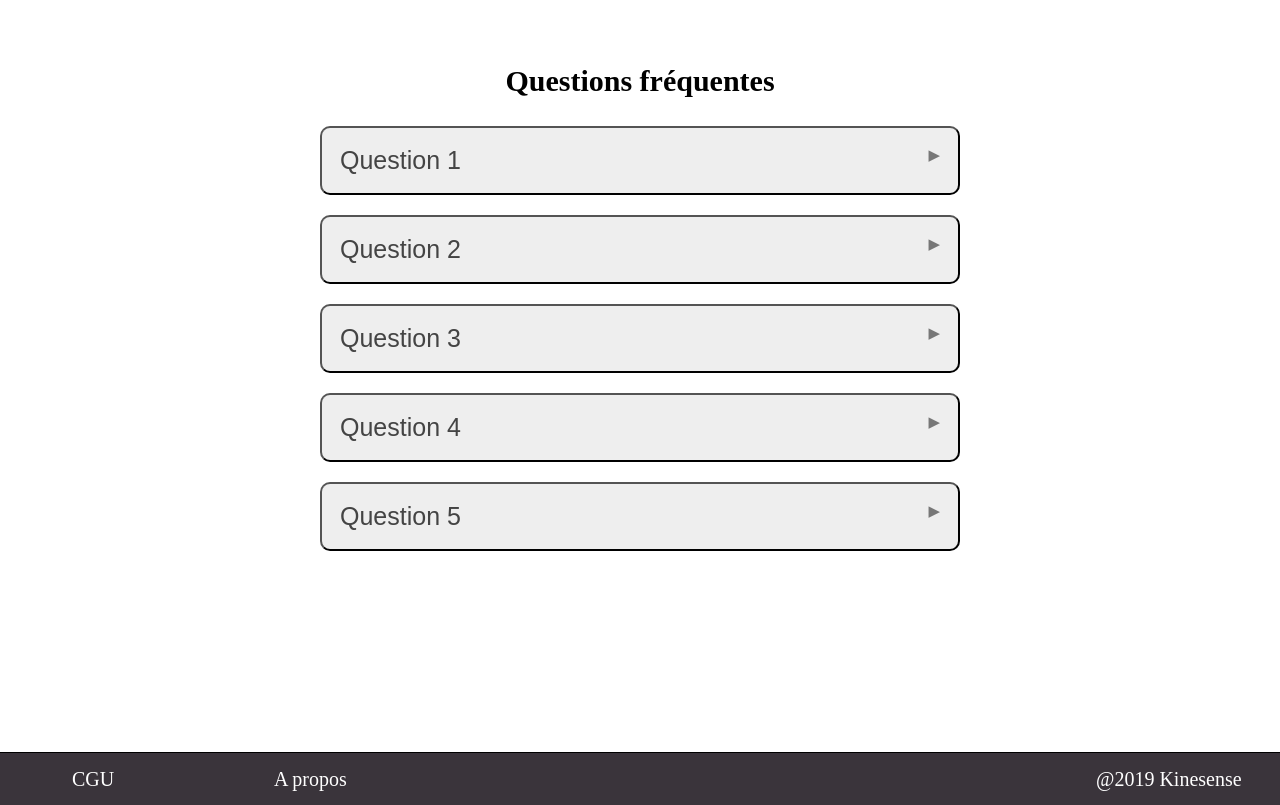
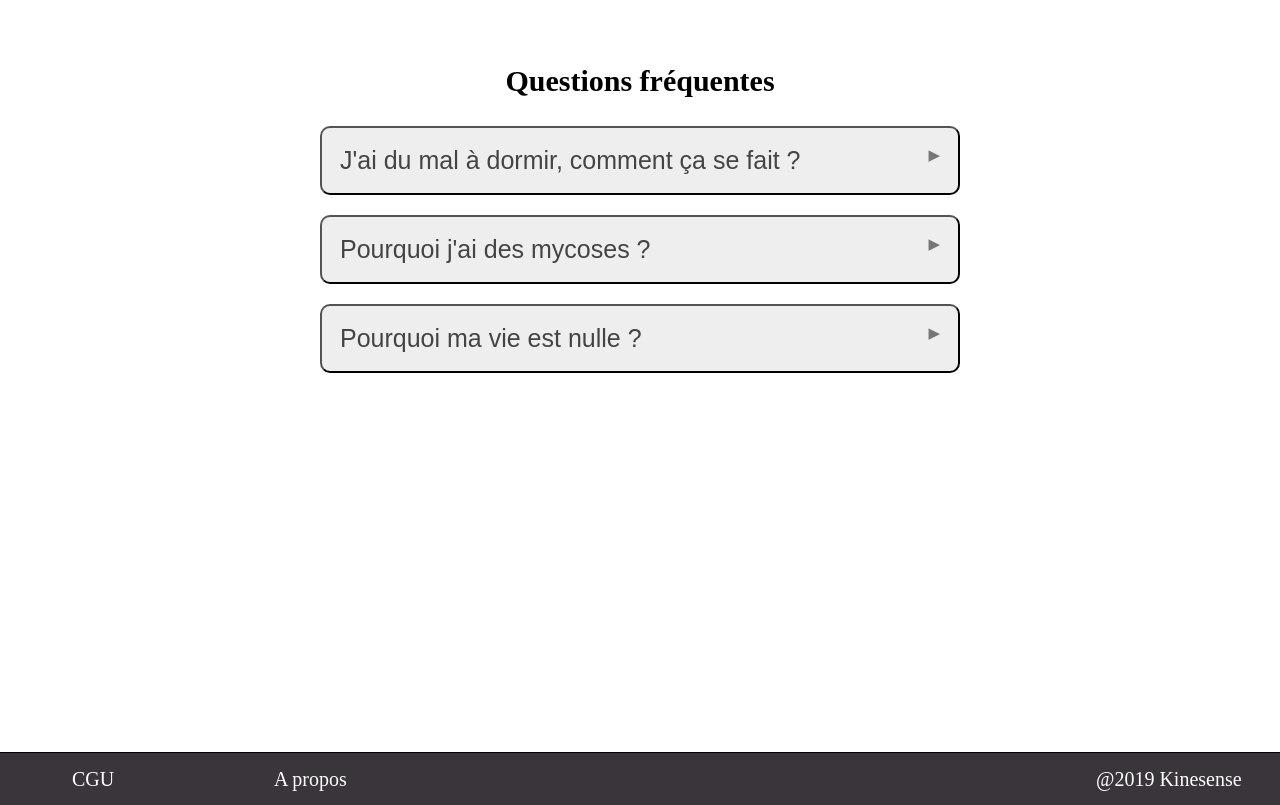
Before and after one commit to DaubieMatthieu/app-informatique, a PHP site: page /view/autre/faq.php in a window 1280 px wide. Shown: the part 75-880 px from the top of the page. Run offline with PHP 8.4, Linux system fonts and the light colour scheme; data comes from the database, SQL or seed files in the repository.

Commit message:
Commit n°9.3 Lien bdd - php FAQ

```diff
--- a/src/view/autre/faq.php
+++ b/src/view/autre/faq.php
@@ -12,36 +12,58 @@
 
 		<?php include("../general/Header.php"); ?>
 
+		<!--section messages serveur-->
+
+		<?php include('../general/Message_serveur.php');?>
+
+		<!--section sujets-->
+
 		<section>
 
 			<h1>Questions fréquentes</h1></br>
 
 			<div id="faq">
 
-				<button class="question">Question 1</button>
-				<div class="reponse">
-					<p>Raptim igitur properantes ut motus sui rumores celeritate nimia praevenirent, vigore corporum ac levitate confisi per flexuosas semitas ad summitates collium tardius evadebant. et cum superatis difficultatibus arduis ad supercilia venissent fluvii Melanis alti et verticosi, qui pro muro tuetur accolas circumfusus, augente nocte adulta terrorem quievere paulisper lucem opperientes. arbitrabantur enim nullo inpediente transgressi inopino adcursu adposita quaeque vastare, sed in cassum labores pertulere gravissimos.</p>
-				</div>
+				<?php
 
-				<button class="question">Question 2</button>
-				<div class="reponse">
-					<p>Raptim igitur properantes ut motus sui rumores celeritate nimia praevenirent, vigore corporum ac levitate confisi per flexuosas semitas ad summitates collium tardius evadebant. et cum superatis difficultatibus arduis ad supercilia venissent fluvii Melanis alti et verticosi, qui pro muro tuetur accolas circumfusus, augente nocte adulta terrorem quievere paulisper lucem opperientes. arbitrabantur enim nullo inpediente transgressi inopino adcursu adposita quaeque vastare, sed in cassum labores pertulere gravissimos.</p>
-				</div>
+				$db_username = 'root';
+				$db_password = '';
+				$db_name     = 'infinite_sense';
+				$db_host     = 'localhost';
+				try
+				{
+					$db = new PDO('mysql:host='.$db_host.';dbname='.$db_name, $db_username, $db_password, array(PDO::ATTR_ERRMODE => PDO::ERRMODE_EXCEPTION ));
+				} catch (Exception $e) {
+					?><script> show_message('Connexion à la base de donnée impossible','red'); </script><?php
+					exit;
+				}
 
-				<button class="question">Question 3</button>
-				<div class="reponse">
-					<p>Raptim igitur properantes ut motus sui rumores celeritate nimia praevenirent, vigore corporum ac levitate confisi per flexuosas semitas ad summitates collium tardius evadebant. et cum superatis difficultatibus arduis ad supercilia venissent fluvii Melanis alti et verticosi, qui pro muro tuetur accolas circumfusus, augente nocte adulta terrorem quievere paulisper lucem opperientes. arbitrabantur enim nullo inpediente transgressi inopino adcursu adposita quaeque vastare, sed in cassum labores pertulere gravissimos.</p>
-				</div>
+				try {
+					$req = "SELECT question, reponse FROM question_faq";
+					$rep = $db->query($req);
 
-				<button class="question">Question 4</button>
-				<div class="reponse">
-					<p>Raptim igitur properantes ut motus sui rumores celeritate nimia praevenirent, vigore corporum ac levitate confisi per flexuosas semitas ad summitates collium tardius evadebant. et cum superatis difficultatibus arduis ad supercilia venissent fluvii Melanis alti et verticosi, qui pro muro tuetur accolas circumfusus, augente nocte adulta terrorem quievere paulisper lucem opperientes. arbitrabantur enim nullo inpediente transgressi inopino adcursu adposita quaeque vastare, sed in cassum labores pertulere gravissimos.</p>
-				</div>
+				} catch (Exception $e)
+				{
+					?><script type="text/javascript"> show_message('Erreur serveur','red'); </script><?php
+					exit;
+				}
 
-				<button class="question">Question 5</button>
-				<div class="reponse">
-					<p>Raptim igitur properantes ut motus sui rumores celeritate nimia praevenirent, vigore corporum ac levitate confisi per flexuosas semitas ad summitates collium tardius evadebant. et cum superatis difficultatibus arduis ad supercilia venissent fluvii Melanis alti et verticosi, qui pro muro tuetur accolas circumfusus, augente nocte adulta terrorem quievere paulisper lucem opperientes. arbitrabantur enim nullo inpediente transgressi inopino adcursu adposita quaeque vastare, sed in cassum labores pertulere gravissimos.</p>
-				</div>
+				if ($rep->rowCount()==0)
+
+				{
+					?><script type="text/javascript"> show_message('Aucun sujet trouvé','orange'); </script><?php
+				} else {
+
+	      	while ($sujets=$rep->fetch()) {
+						?>
+						<button class="question"><?php echo $sujets['question']; ?></button>
+						<div class="reponse">
+							<?php echo '<p>'.$sujets['reponse'].'</p>'; ?>
+						</div>
+						<?php
+					}
+				}
+				?>
 
 			</div>
 		</section>
```
